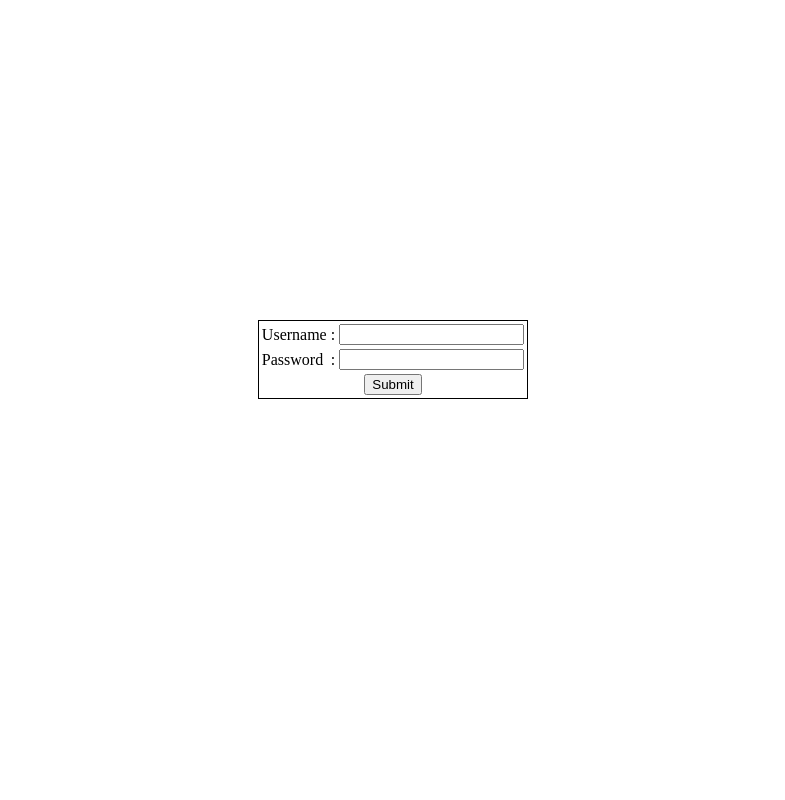
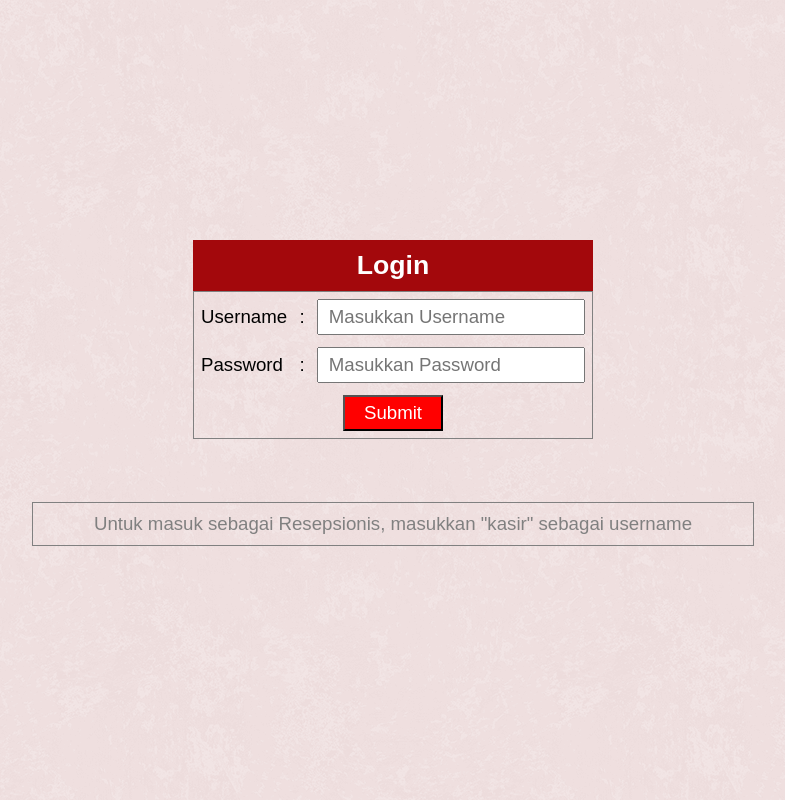
Before and after one commit to MaxelITSolution/drg, a CodeIgniter app: page /index.php/cont_login/index in a window 1280 px wide. Shown: the whole page, without its empty margins (247-1032 px from the left). Run offline with CodeIgniter, Linux system fonts and the light colour scheme.

Commit message:
Login Screen

```diff
--- a/application/controllers/Cont_login.php
+++ b/application/controllers/Cont_login.php
@@ -12,8 +12,18 @@ class Cont_login extends CI_Controller
 	{
 		$this->load->view("View_login");
 	}
-	public function submitReq()
+	public function authenticate()
 	{
+    //Production Stage, delete after implementation
+    if ($this->input->post("username") == "admin") {
+      redirect("Cont_admin/index");
+    }
+    if ($this->input->post("username") == "dokter") {
+      redirect("Cont_dokter/index");
+    }
+    if ($this->input->post("username") == "kasir") {
+      redirect("Cont_resepsionis/index");
+    }
 		$conditions = Array("user_username"=> $this->input->post("username") ,"user_password"=> $this->input->post("password"));
 
 		$temp = $this->Model_basic->getData("user",$conditions);
--- a/application/views/view_login.php
+++ b/application/views/view_login.php
@@ -1,29 +1,78 @@
 <html>
   <head>
-  <title> Hello Guys</title>
+  <title> Dokter Gigi</title>
   </head>
 
+
+  <style>
+    body {
+      font-family: Arial;
+      font-size: 14pt;
+      background: url("<?php echo base_url("Assets/img/pink_rice.png"); ?>");
+    }
+    input {
+      font-size: 14pt;
+      padding: 5px 10px;
+    }
+    table#login_table {
+      font-family: Arial;
+      font-size: 14pt;
+      margin: auto;
+      border: 1px solid gray;
+      width: 100%;
+    }
+    #login_title {
+      color: white;
+      background-color: #a3080c;
+      font-size: 20pt;
+      text-align: center;
+      font-weight: bold;
+      padding: 10px;
+    }
+    button.btn_1 {
+      background-color: #ff0000;
+      color: white;
+      font-size: 14pt;
+      width: 100px;
+      padding: 5px;
+      border-collapse: collapse;
+    }
+    button.btn_1:hover {
+      background-color: #be1e2d;
+      cursor: pointer;
+    }
+  </style>
+
+
   <body>
-  <div style="margin-top:40vh">
-  <?php echo form_open("Cont_login/submitReq");?>
-    <table style="margin:auto; border: 1px solid black;">
+  <div style=" width:400px; margin: 30vh auto auto;" >
+    <div id="login_title">Login</div>
+  <?php echo form_open("Cont_login/authenticate");?>
+    <table id="login_table" cellpadding="5px">
       <tr>
         <td>Username</td>
         <td>:</td>
-        <td><input type="text" id="username" name="username"/></td>
+        <td><input style="width:100%" type="text" id="username" name="username" placeholder="Masukkan Username" /></td>
       </tr>
       <tr>
         <td>Password</td>
         <td>:</td>
-        <td><input type="password" id="password" name="password"/></td>
+        <td><input style="width:100%" type="password" id="password" name="password" placeholder="Masukkan Password" /></td>
       </tr>
       <tr>
-        <td colspan=3 align=center><input type="submit" id="submit" name="submit" value="Submit"/></td>
+        <td colspan=3 align=center><button class="btn_1" type="submit" id="submit" name="submit" />Submit</button></td>
       </tr>
     </table>
 
   <?php echo form_close();?>
   </div>
+
+  <br><br>
+  <div style="color: gray; margin: auto; text-align: center; padding: 10px; border: 1px solid gray; width: 700px;">
+    Untuk masuk sebagai Resepsionis, masukkan "kasir" sebagai username<br>
+<!--    Untuk masuk sebagai dokter, masukkan "dokter" sebagai username<br>-->
+<!--    Untuk masuk sebagai Admin, masukkan "admin" sebagai username<br>-->
+  </div>
   </body>
 
 <html>
```
Also changed, not shown: Assets/img/pink_rice.png (added).
